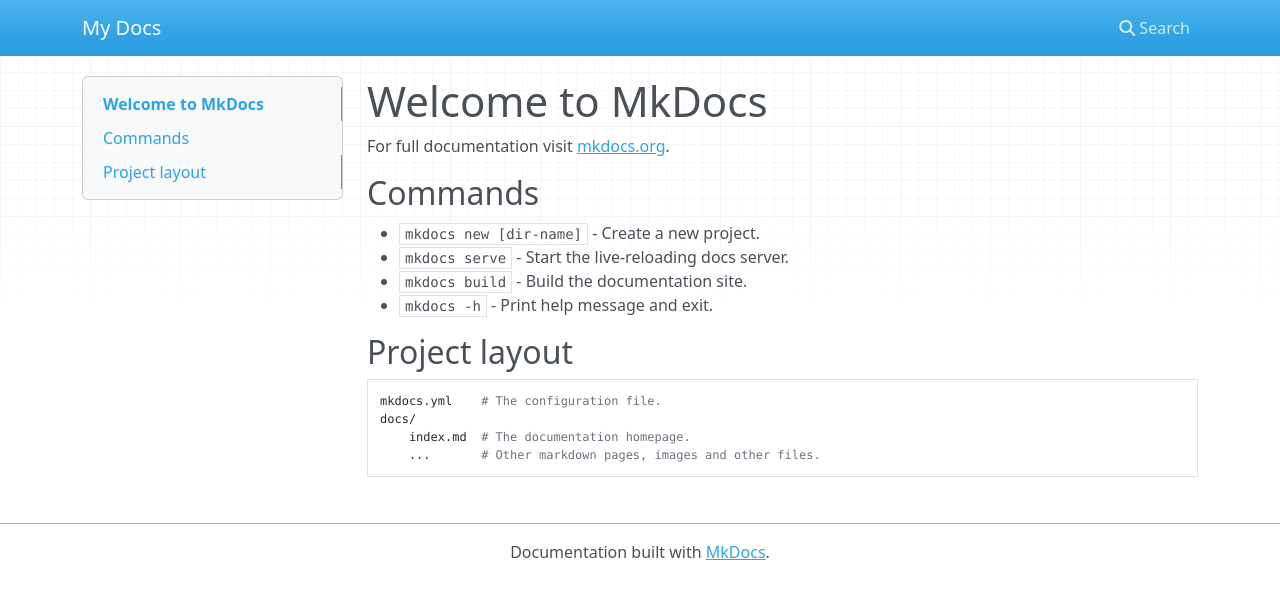
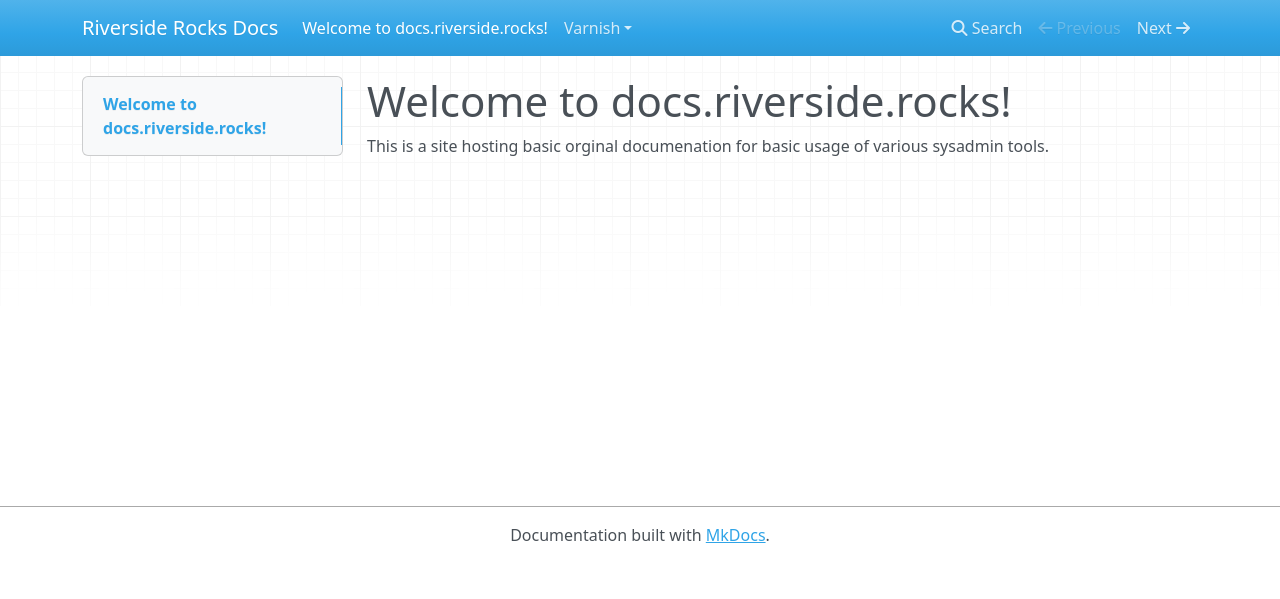
Before and after one commit to RiversideRocks/docs.riverside.rocks, an MkDocs documentation site: the page built from docs/index.md, in a window 1280 px wide. Shown: the top 599 px of the page. Built offline with MkDocs 1.6.1, drawn with Linux system fonts in a browser that asks for light colours; nearby versions of some CDN libraries.

Commit message:
varnish cache basics

```diff
--- a/docs/index.md
+++ b/docs/index.md
@@ -1,17 +1,3 @@
-# Welcome to MkDocs
+# Welcome to docs.riverside.rocks!
 
-For full documentation visit [mkdocs.org](https://www.mkdocs.org).
-
-## Commands
-
-* `mkdocs new [dir-name]` - Create a new project.
-* `mkdocs serve` - Start the live-reloading docs server.
-* `mkdocs build` - Build the documentation site.
-* `mkdocs -h` - Print help message and exit.
-
-## Project layout
-
-    mkdocs.yml    # The configuration file.
-    docs/
-        index.md  # The documentation homepage.
-        ...       # Other markdown pages, images and other files.
+This is a site hosting basic orginal documenation for basic usage of various sysadmin tools.
--- a/mkdocs.yml
+++ b/mkdocs.yml
@@ -1 +1 @@
-site_name: My Docs
+site_name: Riverside Rocks Docs
```
Also changed, not shown: docs/varnish/index.md (added, +3 -0 lines), docs/varnish/installation.md (added, +13 -0 lines).
